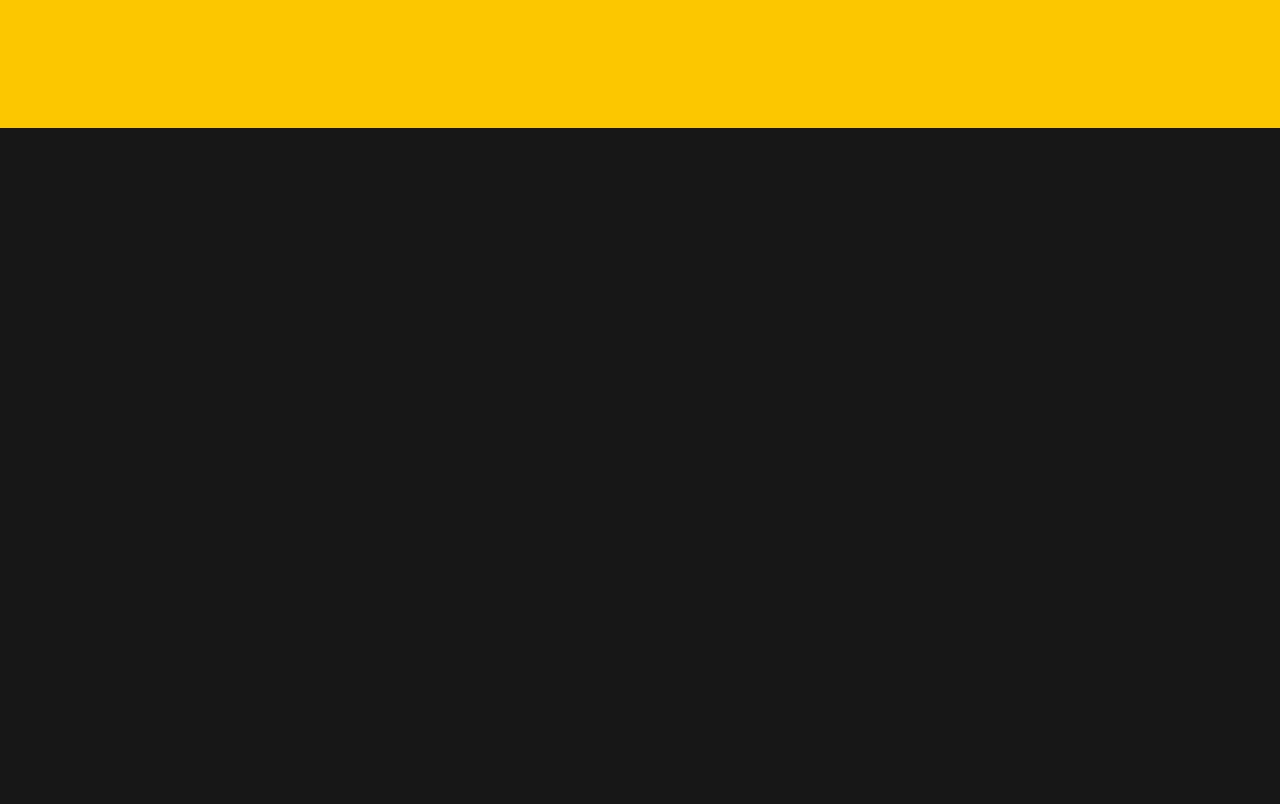
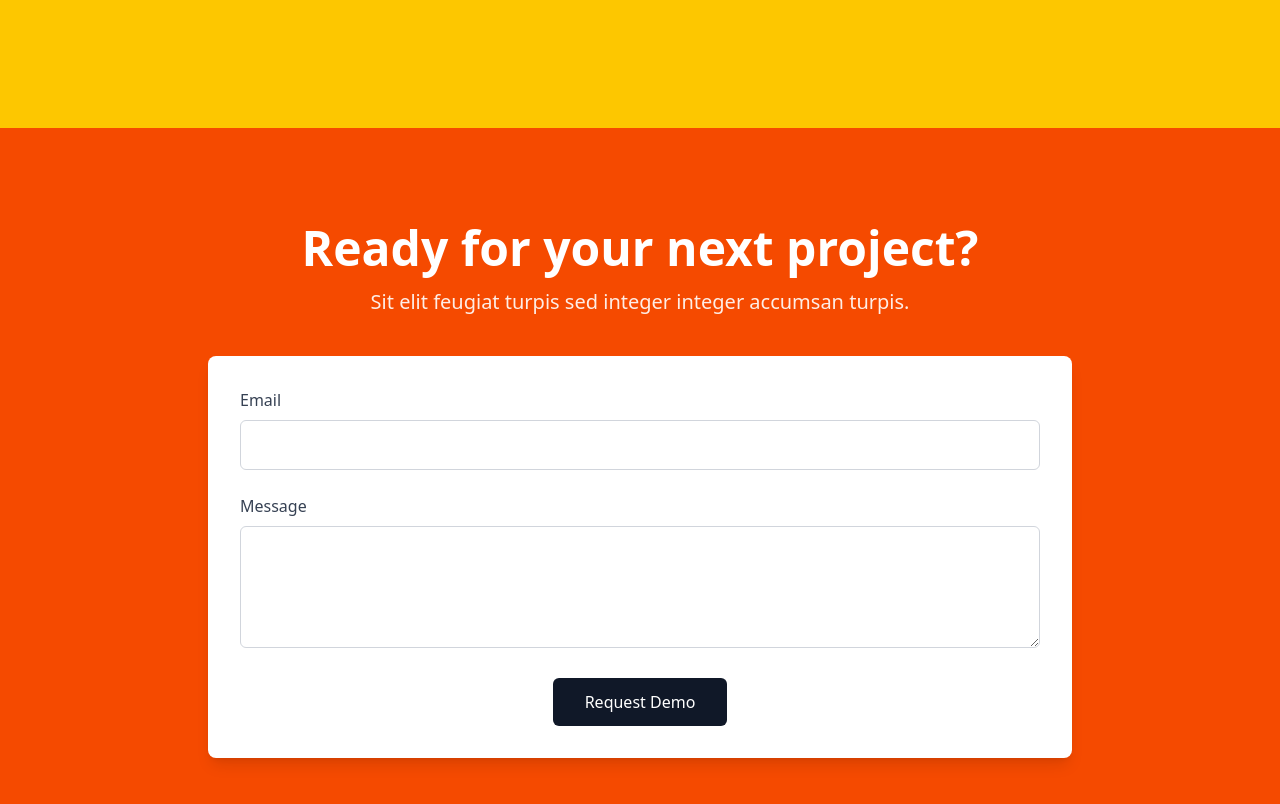
Before and after one commit to Kelwinpin/UTeach, a Next.js app: page / in a window 1280 px wide. Shown: the part 4960-5764 px from the top of the page. Before the commit the page ends 5088 px from the top, so only its background shows below. Built offline with nearby package versions, Linux system fonts and the light colour scheme.

Commit message:
add email section

```diff
--- a/src/app/page.js
+++ b/src/app/page.js
@@ -7,6 +7,7 @@
 import Depoiments from "@/components/Depoiments";
 import Features from "@/components/Features";
 import SignUp from "@/components/SignUp";
+import SendEmail from "@/components/SendEmail";
 
 export default function Home() {
   return (
@@ -20,6 +21,7 @@
       <Depoiments />
       <Features />
       <SignUp />
+      <SendEmail />
     </>
   );
 }
--- /dev/null
+++ b/src/components/SendEmail/index.jsx
@@ -0,0 +1,159 @@
+"use client";
+
+import { useState } from 'react';
+import Head from 'next/head';
+
+export default function SendEmail() {
+    const [email, setEmail] = useState('');
+    const [message, setMessage] = useState('');
+    const [submitted, setSubmitted] = useState(false);
+    const [loading, setLoading] = useState(false);
+    const [error, setError] = useState('');
+
+    const handleSubmit = async (e) => {
+        e.preventDefault();
+        setLoading(true);
+        setError('');
+
+        try {
+            await new Promise(resolve => setTimeout(resolve, 1000));
+            setSubmitted(true);
+            setEmail('');
+            setMessage('');
+        } catch (err) {
+            setError('Ocorreu um erro ao enviar sua mensagem. Por favor, tente novamente.');
+        } finally {
+            setLoading(false);
+        }
+    };
+
+    return (
+        <>
+            <Head>
+                <title>Solicite uma demonstração | Nossa Empresa</title>
+                <meta name="description" content="Entre em contato conosco para solicitar uma demonstração e conhecer como podemos ajudar no seu próximo projeto." />
+                <meta name="keywords" content="demonstração, contato, projeto, orçamento" />
+
+                <meta property="og:title" content="Solicite uma demonstração | Nossa Empresa" />
+                <meta property="og:description" content="Entre em contato conosco para solicitar uma demonstração e conhecer como podemos ajudar no seu próximo projeto." />
+                <meta property="og:type" content="website" />
+                <meta property="og:url" content="https://www.suaempresa.com/contato" />
+                <meta property="og:image" content="https://www.suaempresa.com/images/og-image.jpg" />
+
+                <meta name="twitter:card" content="summary_large_image" />
+                <meta name="twitter:title" content="Solicite uma demonstração | Nossa Empresa" />
+                <meta name="twitter:description" content="Entre em contato conosco para solicitar uma demonstração e conhecer como podemos ajudar no seu próximo projeto." />
+                <meta name="twitter:image" content="https://www.suaempresa.com/images/twitter-image.jpg" />
+
+                <script
+                    type="application/ld+json"
+                    dangerouslySetInnerHTML={{
+                        __html: JSON.stringify({
+                            "@context": "https://schema.org",
+                            "@type": "Organization",
+                            "name": "Nossa Empresa",
+                            "url": "https://www.suaempresa.com",
+                            "contactPoint": {
+                                "@type": "ContactPoint",
+                                "telephone": "+55-11-1234-5678",
+                                "contactType": "customer service"
+                            }
+                        })
+                    }}
+                />
+            </Head>
+
+            <section id="contact" className="bg-orange-600 py-16 md:py-24">
+                <div className="container mx-auto px-4 max-w-4xl">
+                    <div className="text-center mb-10">
+                        <h2 className="text-white text-4xl md:text-5xl font-bold mb-4">
+                            Ready for your next project?
+                        </h2>
+                        <p className="text-white text-xl opacity-90">
+                            Sit elit feugiat turpis sed integer integer accumsan turpis.
+                        </p>
+                    </div>
+
+                    {submitted ? (
+                        <div className="bg-white p-8 rounded-lg shadow-lg text-center">
+                            <svg className="w-16 h-16 text-green-500 mx-auto mb-4" fill="none" stroke="currentColor" viewBox="0 0 24 24" xmlns="http://www.w3.org/2000/svg">
+                                <path strokeLinecap="round" strokeLinejoin="round" strokeWidth="2" d="M5 13l4 4L19 7"></path>
+                            </svg>
+                            <h3 className="text-2xl font-bold text-gray-800 mb-2">Mensagem Enviada!</h3>
+                            <p className="text-gray-600 mb-6">Agradecemos seu contato. Nossa equipe entrará em contato em breve.</p>
+                            <button
+                                onClick={() => setSubmitted(false)}
+                                className="bg-orange-600 hover:bg-orange-700 text-white font-medium py-2 px-6 rounded-md transition duration-300"
+                            >
+                                Enviar nova mensagem
+                            </button>
+                        </div>
+                    ) : (
+                        <form onSubmit={handleSubmit} className="bg-white p-6 md:p-8 rounded-lg shadow-lg" aria-label="Formulário de contato">
+                            <div className="mb-6">
+                                <label htmlFor="email" className="block text-gray-700 font-medium mb-2">
+                                    Email
+                                </label>
+                                <input
+                                    type="email"
+                                    id="email"
+                                    name="email"
+                                    value={email}
+                                    onChange={(e) => setEmail(e.target.value)}
+                                    placeholder="Enter your email"
+                                    className="w-full px-4 py-3 border border-gray-300 rounded-md focus:outline-none focus:ring-2 focus:ring-orange-500"
+                                    required
+                                    aria-required="true"
+                                />
+                            </div>
+
+                            <div className="mb-6">
+                                <label htmlFor="message" className="block text-gray-700 font-medium mb-2">
+                                    Message
+                                </label>
+                                <textarea
+                                    id="message"
+                                    name="message"
+                                    value={message}
+                                    onChange={(e) => setMessage(e.target.value)}
+                                    placeholder="What are you say?"
+                                    rows="4"
+                                    className="w-full px-4 py-3 border border-gray-300 rounded-md focus:outline-none focus:ring-2 focus:ring-orange-500"
+                                    required
+                                    aria-required="true"
+                                ></textarea>
+                            </div>
+
+                            {error && (
+                                <div className="mb-6 p-4 bg-red-50 border-l-4 border-red-500 text-red-700" role="alert">
+                                    {error}
+                                </div>
+                            )}
+
+                            <div className="text-center">
+                                <button
+                                    type="submit"
+                                    disabled={loading}
+                                    className="bg-gray-900 hover:bg-black text-white font-medium py-3 px-8 rounded-md transition duration-300 w-full md:w-auto"
+                                    aria-busy={loading}
+                                >
+                                    {loading ? (
+                                        <span className="flex items-center justify-center">
+                                            <svg className="animate-spin -ml-1 mr-2 h-4 w-4 text-white" xmlns="http://www.w3.org/2000/svg" fill="none" viewBox="0 0 24 24">
+                                                <circle className="opacity-25" cx="12" cy="12" r="10" stroke="currentColor" strokeWidth="4"></circle>
+                                                <path className="opacity-75" fill="currentColor" d="M4 12a8 8 0 018-8V0C5.373 0 0 5.373 0 12h4zm2 5.291A7.962 7.962 0 014 12H0c0 3.042 1.135 5.824 3 7.938l3-2.647z"></path>
+                                            </svg>
+                                            Loading...
+                                        </span>
+                                    ) : (
+                                        'Request Demo'
+                                    )}
+                                </button>
+                            </div>
+                        </form>
+                    )}
+                </div>
+            </section>
+        </>
+    );
+}
```
